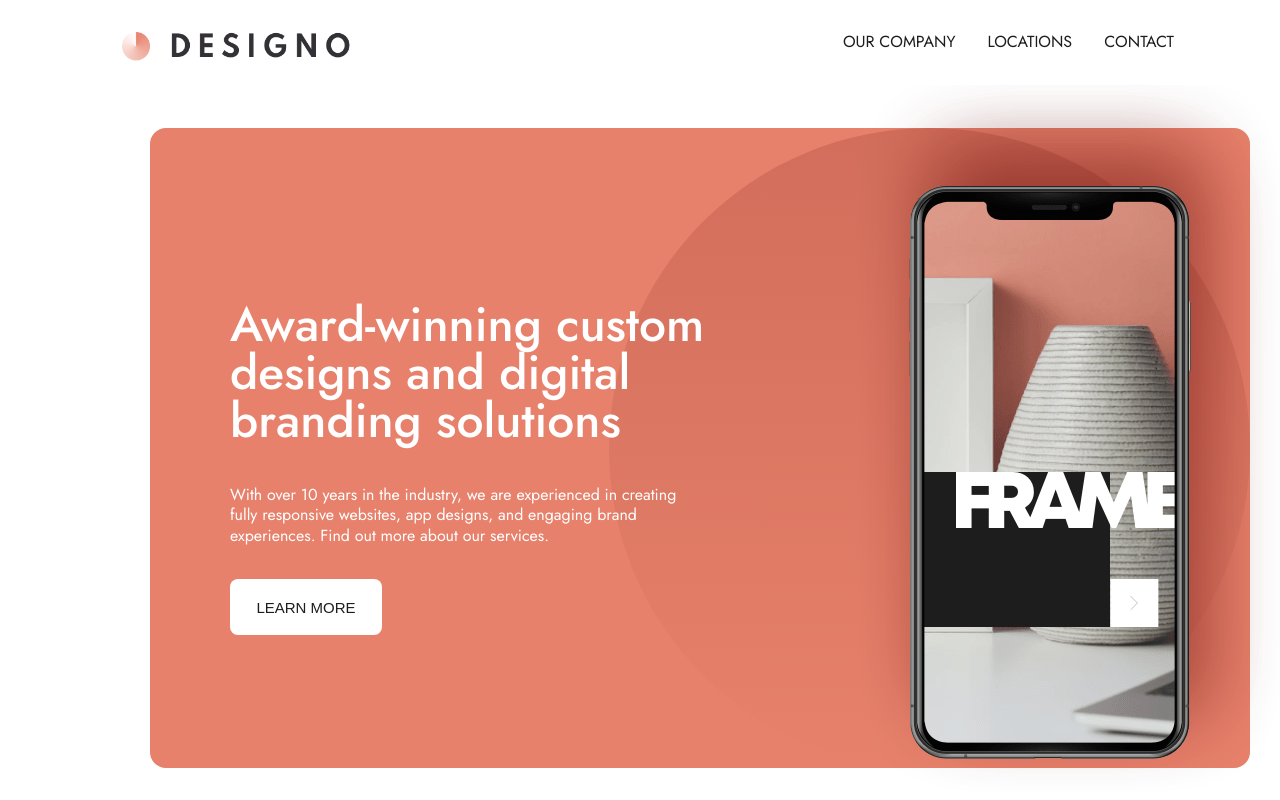
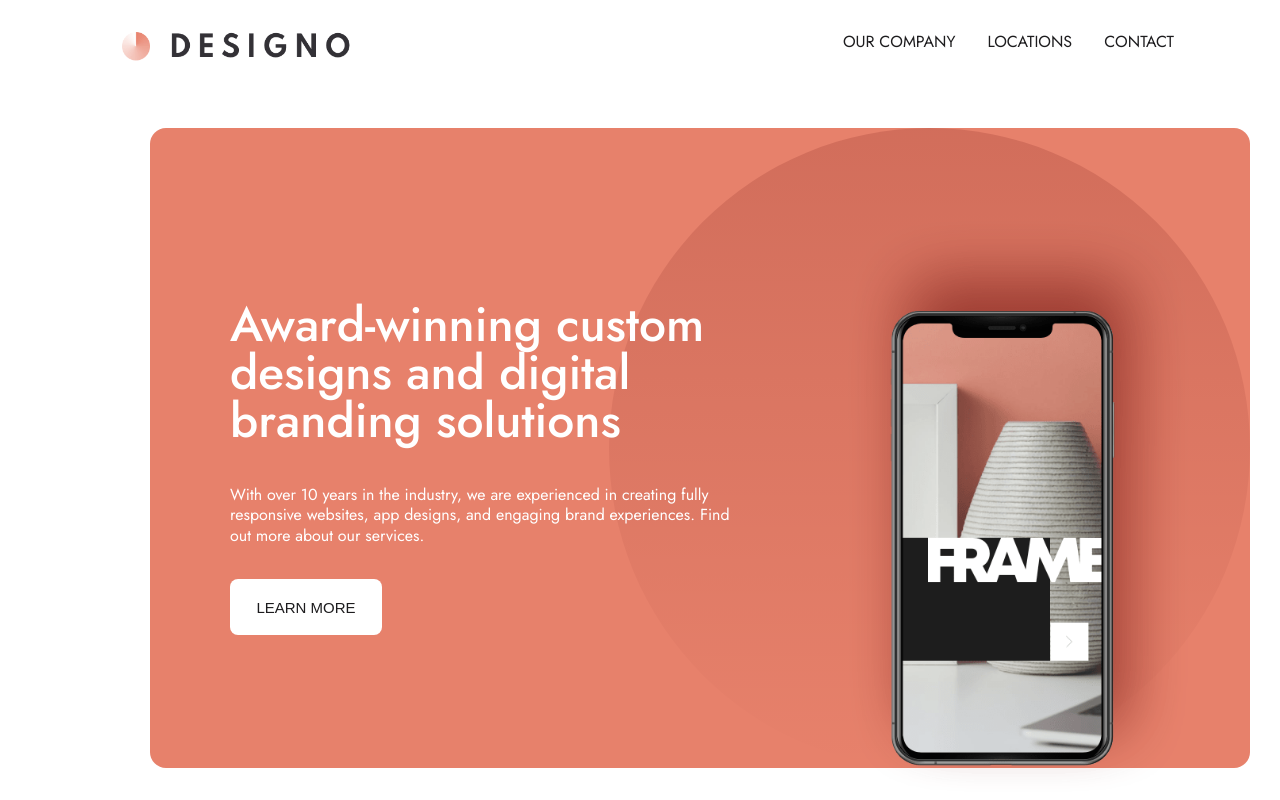
Before and after one commit to 2peagles/designo, a React (Vite) app: page / in a window 1280 px wide. Shown: the top 800 px of the page. Built offline with nearby package versions, Linux system fonts and the light colour scheme.

Commit message:
fix mobile hero

```diff
--- a/package.json
+++ b/package.json
@@ -9,8 +9,10 @@
     "preview": "vite preview"
   },
   "dependencies": {
+    "mapbox": "^1.0.0-beta10",
     "react": "^18.2.0",
     "react-dom": "^18.2.0",
+    "react-map-gl": "^7.0.21",
     "react-router-dom": "^6.6.2",
     "sass": "^1.57.1"
   },
--- a/src/pages/Home.jsx
+++ b/src/pages/Home.jsx
@@ -8,7 +8,7 @@ const Home = () => {
         <div className='home_hero_content'>
           <h1>Award-winning custom designs and digital branding solutions</h1>
           <p> With over 10 years in the industry, we are experienced in creating fully responsive websites, app designs, and engaging brand experiences. Find out more about our services.</p>
-          <button className='darkbtn'> learn more</button>
+          <Link to='/ourcompany'><button className='darkbtn'> learn more</button></Link>
         </div>
       </section>
 
@@ -61,7 +61,7 @@ const Home = () => {
           <p>Ready to take it to the next level? Contact us today and find out how our expertise can help your
             business grow.
           </p>
-          <button className='darkbtn'> get in touch</button>
+          <Link to='contact'><button className='darkbtn'> get in touch</button></Link>
         </article>
       </section>
 
--- a/src/pages/Locations.jsx
+++ b/src/pages/Locations.jsx
@@ -1,6 +1,7 @@
-import React from 'react'
+import React,{useState, useEffect, useRef} from 'react'
 import '../styles/location.scss'
 import '../styles/home.scss'
+
 const Locations = () => {
   return (
     <div id='location'>
--- a/src/styles/contact.scss
+++ b/src/styles/contact.scss
@@ -12,6 +12,7 @@
     }
     article:first-of-type{
         margin:6rem 0 ;
+        padding:1rem 0;
         border-radius: 1rem;
         @include center-content();
         flex-direction: column;
--- a/src/styles/home.scss
+++ b/src/styles/home.scss
@@ -20,15 +20,19 @@
     background-image: url('/assets/home/desktop/bg-pattern-hero-home.svg');
 }
 .hero:after{
-    content:url('/assets/home/desktop/image-hero-phone.png');
+    content:' ';
+    background:url('/assets/home/desktop/image-hero-phone.png');
+    background-size: cover;
+    background-repeat: no-repeat;
     position: absolute;
-    top:23rem;
     bottom:0;
-    overflow: auto;
+    height:410px;
+    width:350px;
 }
 .home_hero_content{
     margin: auto;
-    width:80%;
+    width:30%;
+    height:100%;
     h1{
         line-height: 1em;
     }
@@ -151,14 +155,15 @@
         border-radius: 1rem;
     }
         .hero:after {
-            // content: url('/assets/home/desktop/image-hero-phone.png');
-            position: relative;
-            top:-7rem;
-            right:-7rem;
-            overflow: visible;
+            top:3rem;
+            right:0;
+            height:100%;
+            width:45%;
         }
         .home_hero_content {
             margin-left: 5rem;
+            height:auto;
+            width:40%;
             h1 {
                     font-size: 48px;
                     line-height: 48px;
--- a/src/styles/location.scss
+++ b/src/styles/location.scss
@@ -11,7 +11,7 @@
                             width:100%;
                             text-align: center;
                             overflow: hidden;
-                            padding:1rem 0;
+                            padding:0 0 1rem;
                             border-radius: 1rem;
                             background-color: $lightbg;
                             .heading{
```
Also changed, not shown: 1 other file (tests, documents, lock files or other folders).
